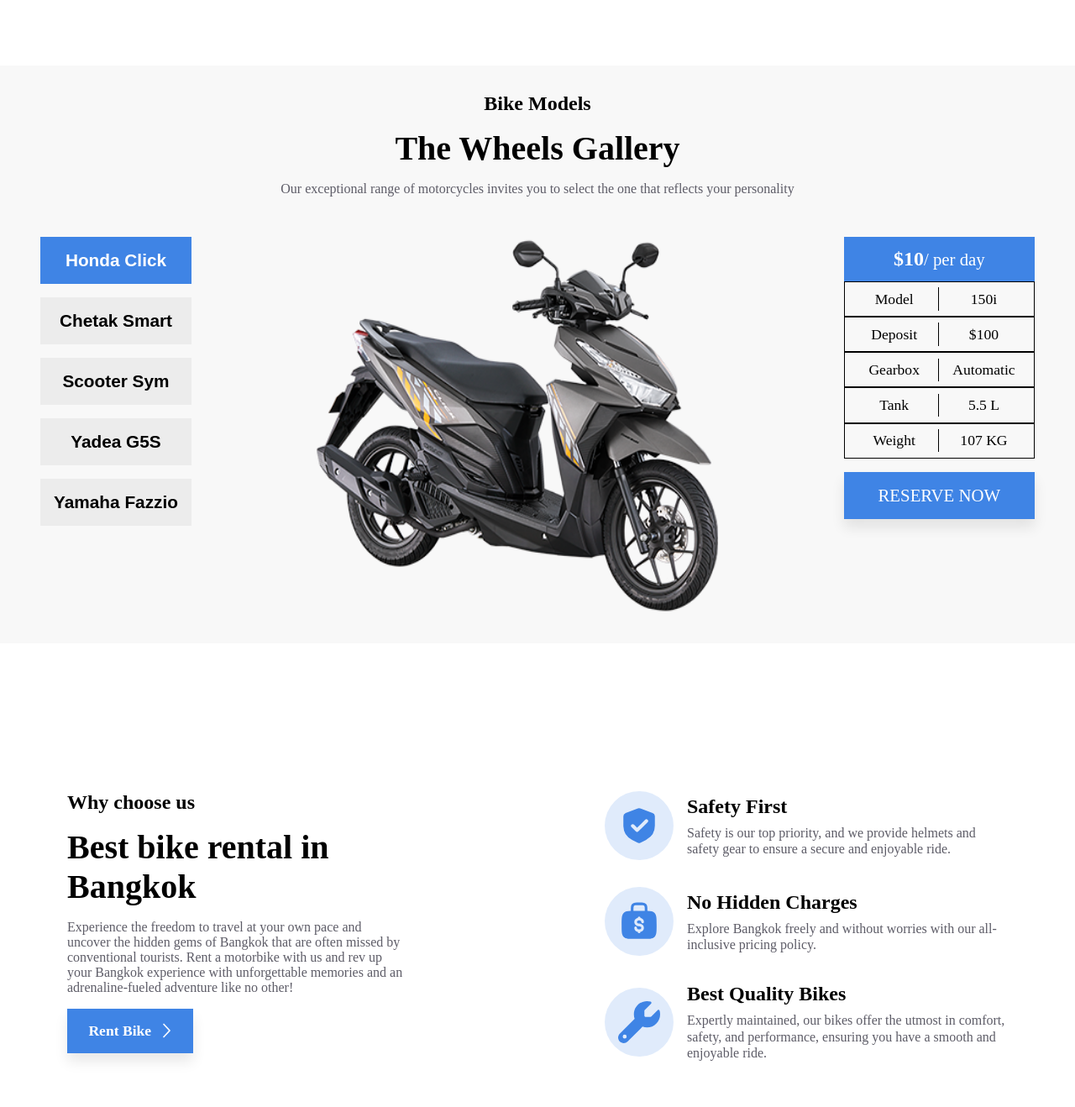
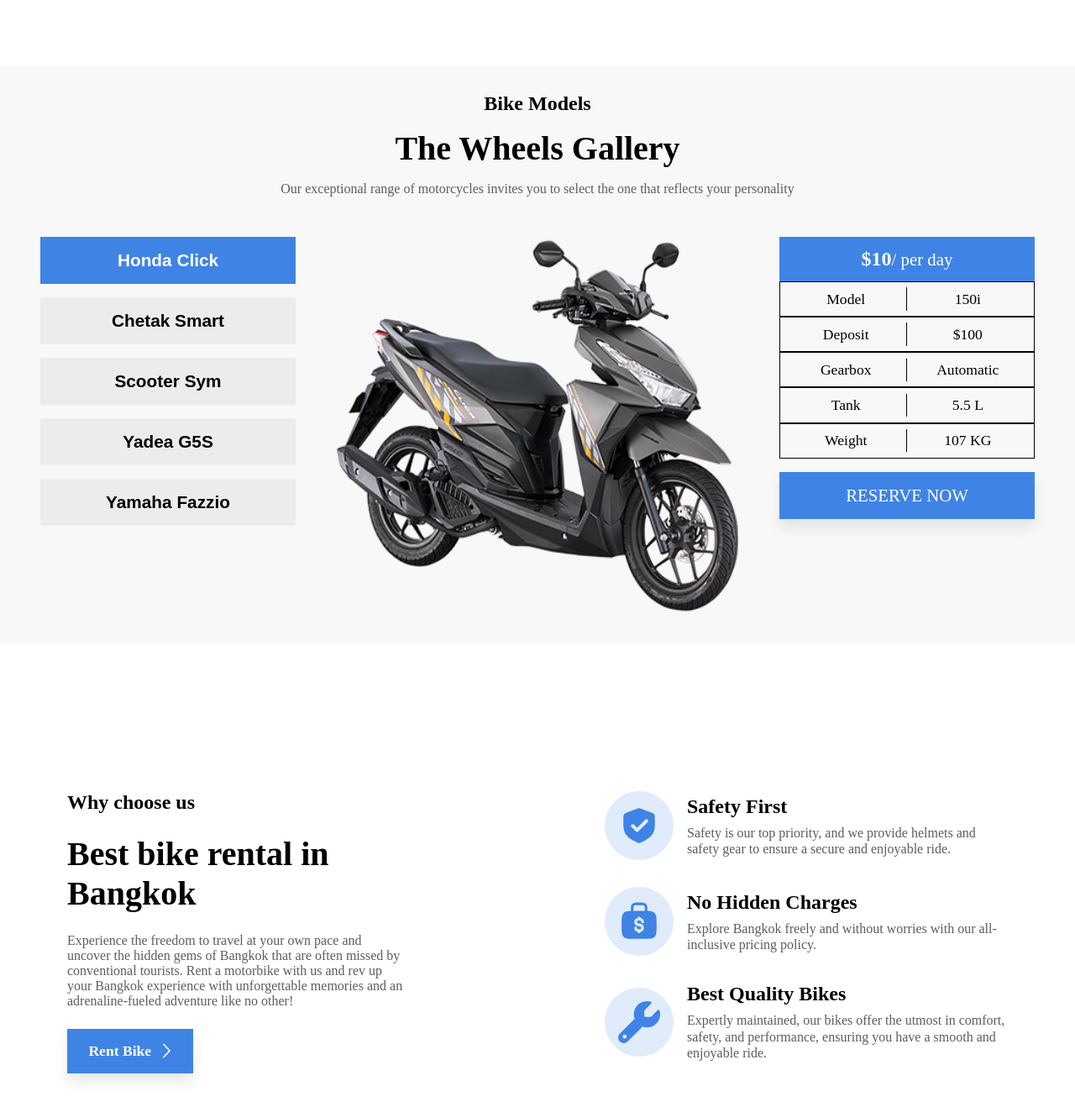
Before and after one commit to OnigiriKing/moto-vibe, a React (Create React App) app: page / in a window 1280 px wide. Shown: the part 1653-2971 px from the top of the page at 84% size. Built offline with nearby package versions, Linux system fonts and the light colour scheme.

Commit message:
ChooseUs screen width change complete

```diff
--- a/src/styles/homeStyle/_homeStyle.scss
+++ b/src/styles/homeStyle/_homeStyle.scss
@@ -297,15 +297,21 @@
 
 .models-wrapper {
   width: 100%;
-  display: flex;
-  justify-content: space-between;
+  display: grid;
+  grid-template-columns: 1fr 1fr 1fr;
+  gap: 3rem;
   margin-top: 2rem;
+
+  @include bigWidth {
+    grid-template-columns: 1fr 1fr 1fr;
+  }
 }
 
 .models-choose {
   display: flex;
   flex-direction: column;
   gap: 1rem;
+  min-width: 12rem;
 
   button {
     padding: 1rem;
@@ -394,6 +400,12 @@
   display: flex;
   justify-content: space-between;
   margin: 3rem 2rem;
+
+  @include navBarWidth {
+    flex-direction: column;
+    align-items: center;
+    gap: 4rem;
+  }
 }
 
 .choose-us-text {
@@ -401,7 +413,12 @@
   flex-direction: column;
   max-width: 25rem;
   text-align: left;
-  row-gap: 1rem;
+  row-gap: 1.5rem;
+
+  @include navBarWidth {
+    text-align: center;
+    align-items: center;
+  }
 
   a {
     @include button-style;
```
Also changed, not shown: src/styles/global/_elements.scss (+13 -0 lines), src/dist/style.css, 1 other file (tests, documents, lock files or other folders).
